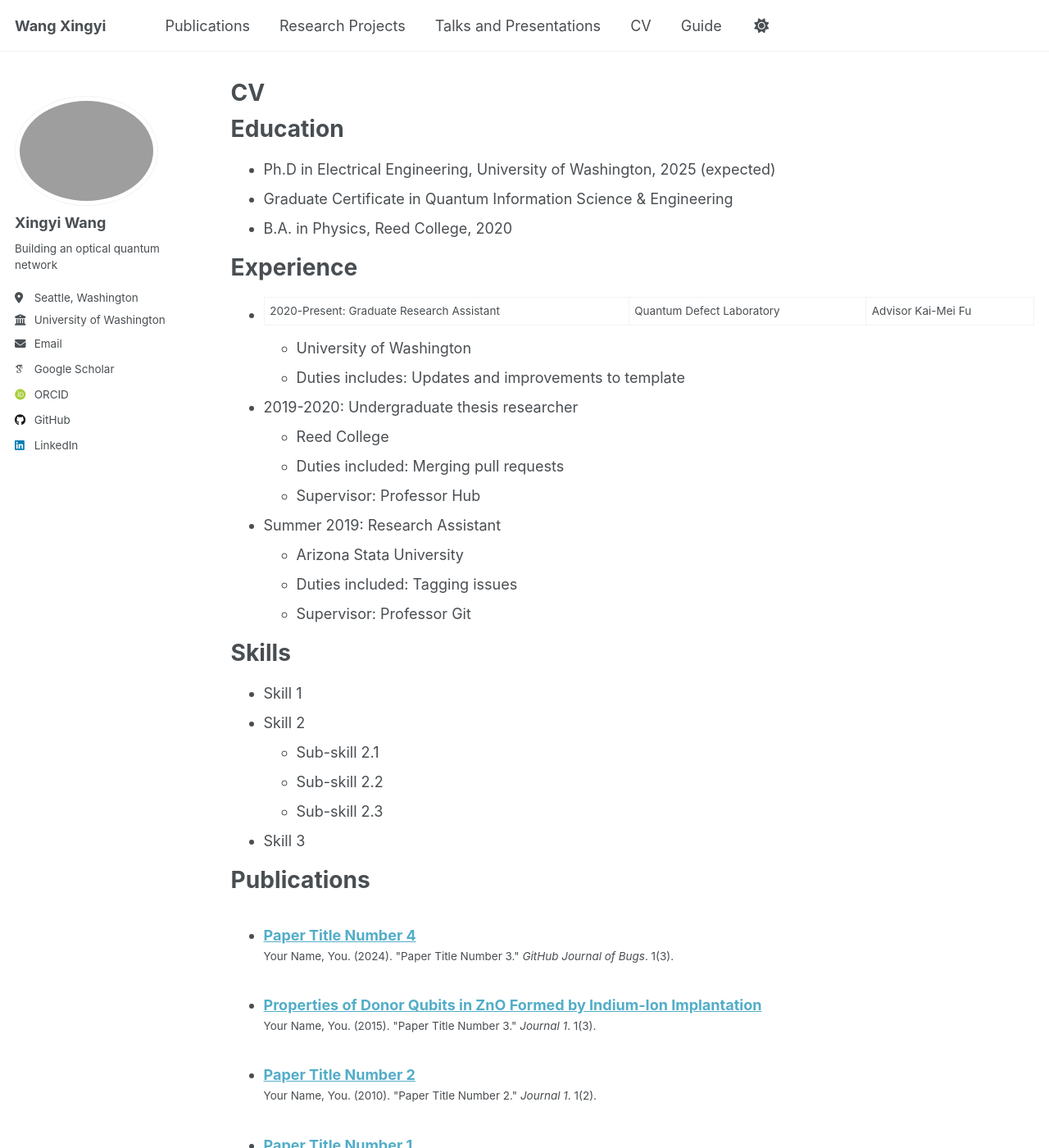
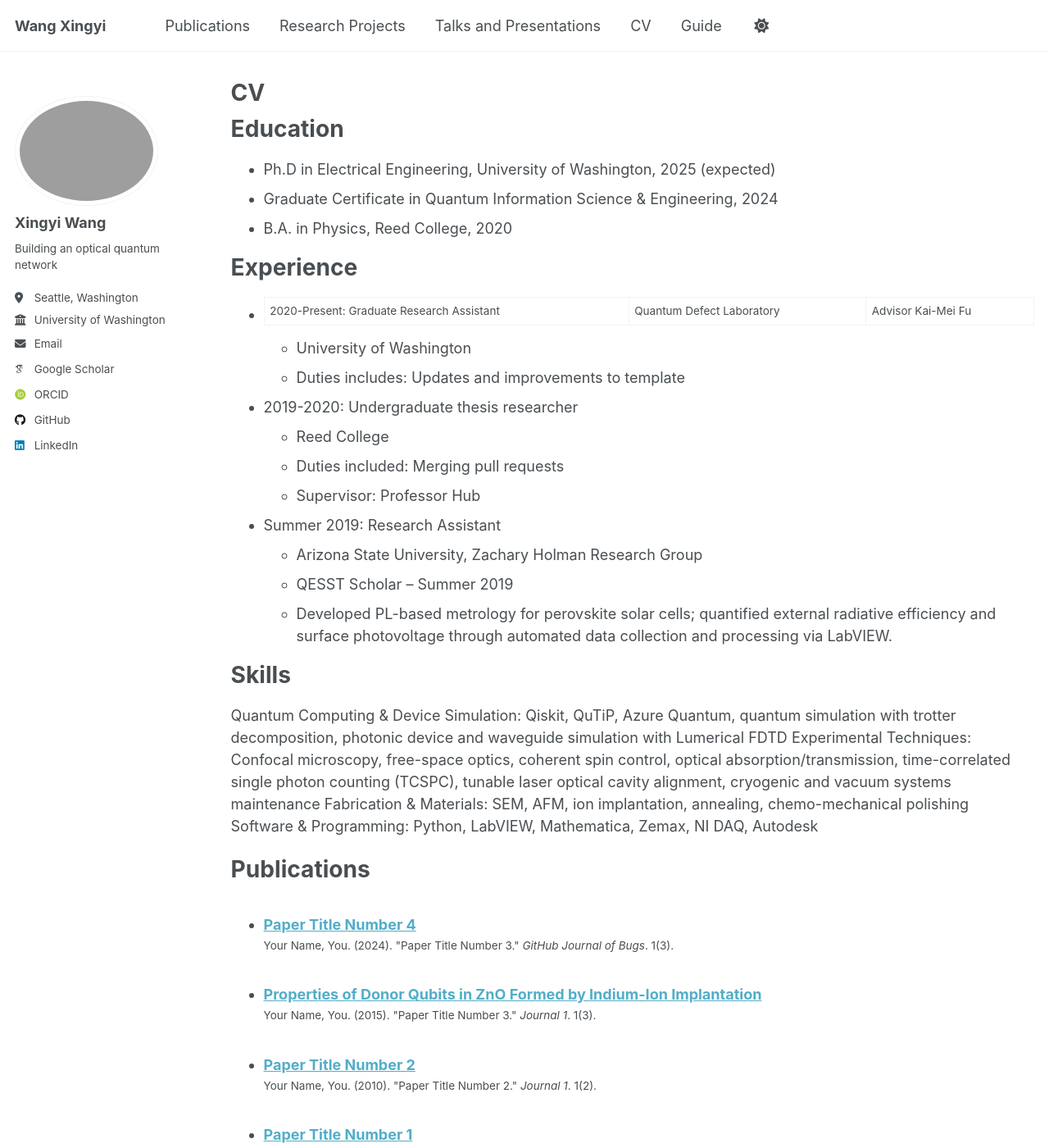
Before and after one commit to Waffelz/Xingyi_Wang, a Jekyll site: the page built from _pages/cv.md, in a window 1280 px wide and 1400 px high. Shown: the whole window at 82% size. Built offline with Jekyll 4.4.1, drawn with Linux system fonts in a browser that asks for light colours; some web fonts are replaced.

Commit message:
Update cv.md

```diff
--- a/_pages/cv.md
+++ b/_pages/cv.md
@@ -12,7 +12,7 @@ redirect_from:
 Education
 ======
 * Ph.D in Electrical Engineering, University of Washington, 2025 (expected)
-* Graduate Certificate in Quantum Information Science & Engineering
+* Graduate Certificate in Quantum Information Science & Engineering, 2024
 * B.A. in Physics, Reed College, 2020
 
 Experience
@@ -27,18 +27,19 @@ Experience
   * Supervisor: Professor Hub
 
 * Summer 2019: Research Assistant
-  * Arizona Stata University
-  * Duties included: Tagging issues
-  * Supervisor: Professor Git
+  * Arizona State University, Zachary Holman Research Group
+  * QESST Scholar – Summer 2019
+  * Developed PL-based metrology for perovskite solar cells; quantified external radiative efficiency and surface photovoltage through automated data collection and processing via LabVIEW.
 
 Skills
 ======
-* Skill 1
-* Skill 2
-  * Sub-skill 2.1
-  * Sub-skill 2.2
-  * Sub-skill 2.3
-* Skill 3
+Quantum Computing & Device Simulation: Qiskit, QuTiP, Azure Quantum, quantum simulation with trotter
+decomposition, photonic device and waveguide simulation with Lumerical FDTD
+Experimental Techniques: Confocal microscopy, free-space optics, coherent spin control, optical
+absorption/transmission, time-correlated single photon counting (TCSPC), tunable laser optical cavity
+alignment, cryogenic and vacuum systems maintenance
+Fabrication & Materials: SEM, AFM, ion implantation, annealing, chemo-mechanical polishing
+Software & Programming: Python, LabVIEW, Mathematica, Zemax, NI DAQ, Autodesk
 
 Publications
 ======
```
